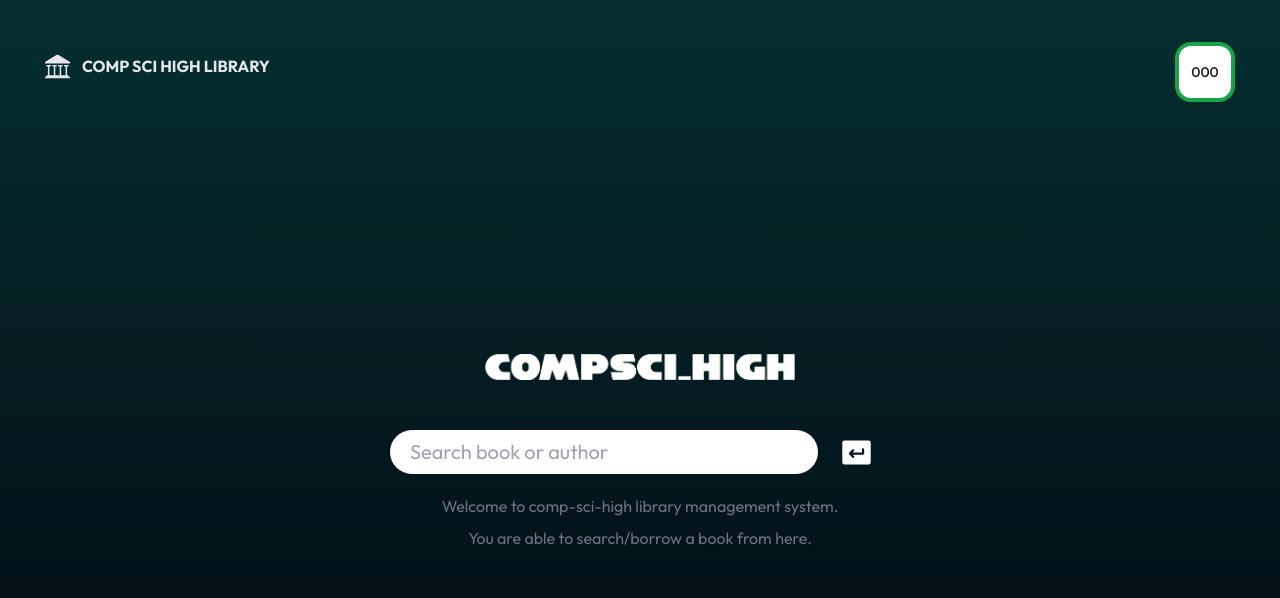
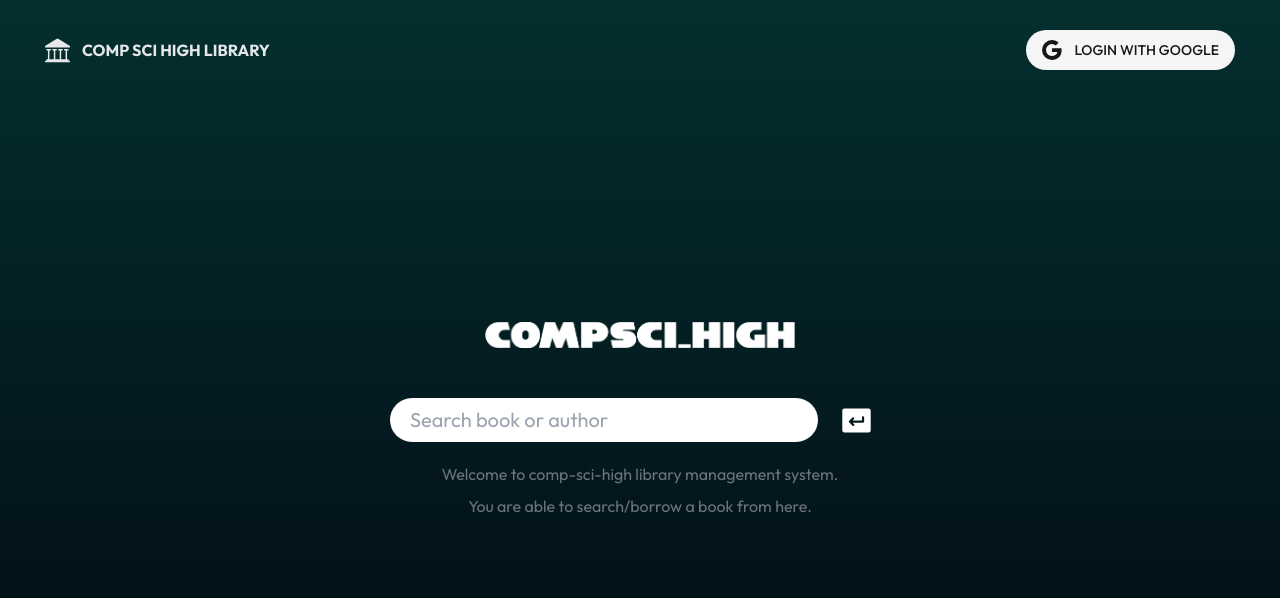
Before and after one commit to Kyptdin/Comp-Sci-High-Library-Management-IP, a React (Vite) app in the folder app/: page / in a window 1280 px wide. Shown: the top 598 px of the page. Built offline with nearby package versions, Linux system fonts and the light colour scheme.

Commit message:
User profile

```diff
--- a/app/package.json
+++ b/app/package.json
@@ -23,7 +23,8 @@
     "react-router-dom": "^6.23.0",
     "swr": "^2.2.5",
     "tailwind-merge": "^2.3.0",
-    "tailwindcss-animate": "^1.0.7"
+    "tailwindcss-animate": "^1.0.7",
+    "zustand": "^4.5.2"
   },
   "devDependencies": {
     "@types/node": "^20.12.7",
--- a/app/src/components/AuthUi/UserProfile.tsx
+++ b/app/src/components/AuthUi/UserProfile.tsx
@@ -13,7 +13,10 @@ import { BiSolidBookAdd } from "react-icons/bi";
 export const UserProfile = () => {
     return <DropdownMenu>
         <DropdownMenuTrigger asChild>
-            <Button className="mt-3 w-[60px] h-[60px] rounded-2xl bg-white border-4 border-green-600" variant="link">
+            <Button
+                className="mt-3 w-[60px] h-[60px] rounded-2xl bg-white border-4 border-green-600"
+                variant="link"
+            >
                 <span className="">000</span>
             </Button>
         </DropdownMenuTrigger>
--- a/app/src/components/Navbar.tsx
+++ b/app/src/components/Navbar.tsx
@@ -19,8 +19,8 @@ export const Navbar = ({ showNavbar = true }: { showNavbar?: boolean }) => {
 
       {showNavbar ? <SearchBar /> : <></>}
 
-      {/* <LoginButton/> */}
-      <UserProfile/>
+      <LoginButton/>
+      {/* <UserProfile/> */}
     </div>
   );
 };
```
Also changed, not shown: 1 other file (tests, documents, lock files or other folders).
